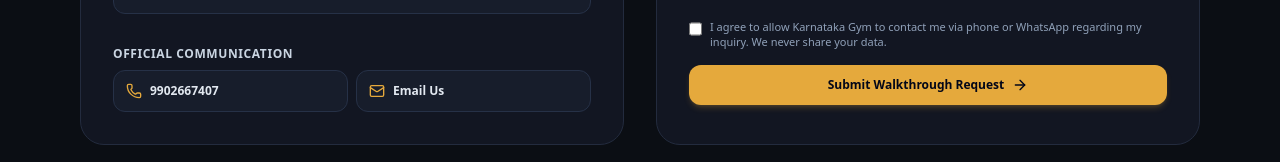
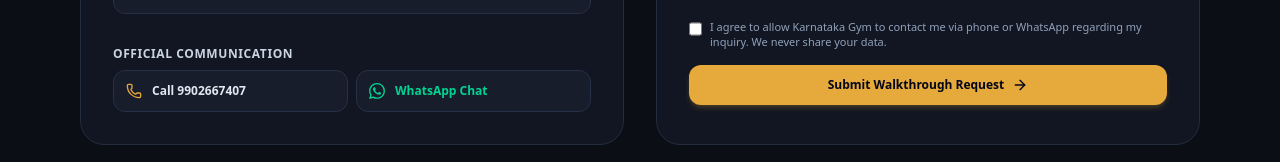
Before and after one commit to workforferoz/karnataka-gym, a Next.js app: page / in a window 1280 px wide. Shown: the part 2903-3065 px from the top of the page. Built offline with nearby package versions, Linux system fonts and the light colour scheme.

Commit message:
feat: replace email with WhatsApp chat next to Call in official communication section

```diff
--- a/src/app/page.tsx
+++ b/src/app/page.tsx
@@ -8,6 +8,7 @@ import { Footer } from '@/components/Footer';
 import { PWAInstallBanner } from '@/components/PWAInstallBanner';
 import { TestChecklistDrawer } from '@/components/TestChecklistDrawer';
 import { InstagramIcon } from '@/components/InstagramIcon';
+import { WhatsAppIcon } from '@/components/WhatsAppIcon';
 import { sanitizeString, sanitizePhone } from '@/lib/security';
 import {
   Phone,
@@ -648,18 +649,22 @@ export default function PublicGymWebsite() {
                 <div className="grid grid-cols-1 sm:grid-cols-2 gap-2 text-xs">
                   <a
                     href="tel:9902667407"
-                    className="p-3 rounded-xl bg-[#171D2B] border border-[#263147] hover:border-[#E5A93C] flex items-center gap-2 text-slate-200 font-bold transition-colors"
+                    className="p-3 rounded-xl bg-[#171D2B] border border-[#263147] hover:border-[#E5A93C] flex items-center justify-center sm:justify-start gap-2.5 text-slate-200 font-bold transition-colors group cursor-pointer"
+                    title="Call Karnataka Gym Helpline"
                   >
-                    <Phone className="w-4 h-4 text-[#E5A93C]" />
-                    <span>9902667407</span>
+                    <Phone className="w-4 h-4 text-[#E5A93C] group-hover:scale-110 transition-transform flex-shrink-0" />
+                    <span>Call 9902667407</span>
                   </a>
 
                   <a
-                    href="mailto:karnatakagymhubli@gmail.com"
-                    className="p-3 rounded-xl bg-[#171D2B] border border-[#263147] hover:border-[#E5A93C] flex items-center gap-2 text-slate-200 font-bold transition-colors"
+                    href="https://wa.me/919902667407"
+                    target="_blank"
+                    rel="noopener noreferrer"
+                    className="p-3 rounded-xl bg-[#171D2B] border border-[#263147] hover:border-emerald-500 flex items-center justify-center sm:justify-start gap-2.5 text-emerald-400 font-bold transition-colors group cursor-pointer"
+                    title="Chat on WhatsApp"
                   >
-                    <Mail className="w-4 h-4 text-[#E5A93C]" />
-                    <span className="truncate">Email Us</span>
+                    <WhatsAppIcon className="w-4 h-4 text-emerald-400 group-hover:scale-110 transition-transform flex-shrink-0" />
+                    <span>WhatsApp Chat</span>
                   </a>
                 </div>
               </div>
--- /dev/null
+++ b/src/components/WhatsAppIcon.tsx
@@ -0,0 +1,12 @@
+import React from 'react';
+
+export const WhatsAppIcon: React.FC<{ className?: string }> = ({ className = 'w-4 h-4' }) => (
+  <svg
+    viewBox="0 0 24 24"
+    fill="currentColor"
+    className={className}
+    aria-hidden="true"
+  >
+    <path d="M17.472 14.382c-.297-.149-1.758-.867-2.03-.967-.273-.099-.471-.148-.67.15-.197.297-.767.966-.94 1.164-.173.199-.347.223-.644.075-.297-.15-1.255-.463-2.39-1.475-.883-.788-1.48-1.761-1.653-2.059-.173-.297-.018-.458.13-.606.134-.133.298-.347.446-.52.149-.174.198-.298.298-.497.099-.198.05-.371-.025-.52-.075-.149-.669-1.612-.916-2.207-.242-.579-.487-.5-.669-.51-.173-.008-.371-.01-.57-.01-.198 0-.52.074-.792.372-.272.297-1.04 1.016-1.04 2.479 0 1.462 1.065 2.875 1.213 3.074.149.198 2.096 3.2 5.077 4.487.709.306 1.262.489 1.694.625.712.227 1.36.195 1.871.118.571-.085 1.758-.719 2.006-1.413.248-.694.248-1.289.173-1.413-.074-.124-.272-.198-.57-.347m-5.421 7.403h-.004a9.87 9.87 0 01-5.031-1.378l-.361-.214-3.741.982.998-3.648-.235-.374a9.86 9.86 0 01-1.51-5.26c.001-5.45 4.436-9.884 9.888-9.884 2.64 0 5.122 1.03 6.988 2.898a9.825 9.825 0 012.893 6.994c-.003 5.45-4.437 9.884-9.885 9.884m8.413-18.297A11.815 11.815 0 0012.05 0C5.495 0 .16 5.335.157 11.892c0 2.096.547 4.142 1.588 5.945L.057 24l6.305-1.654a11.882 11.882 0 005.683 1.448h.005c6.554 0 11.89-5.335 11.893-11.893a11.821 11.821 0 00-3.48-8.413z" />
+  </svg>
+);
```
